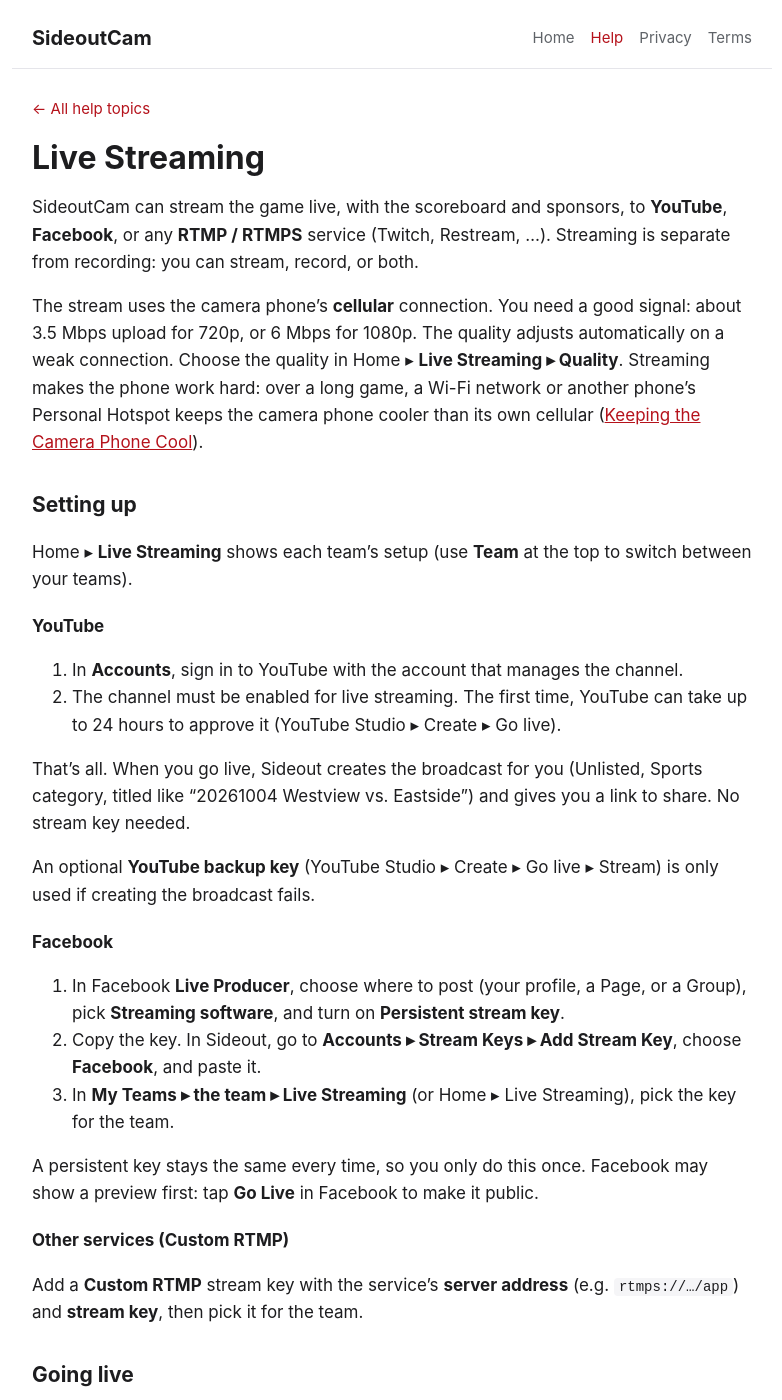
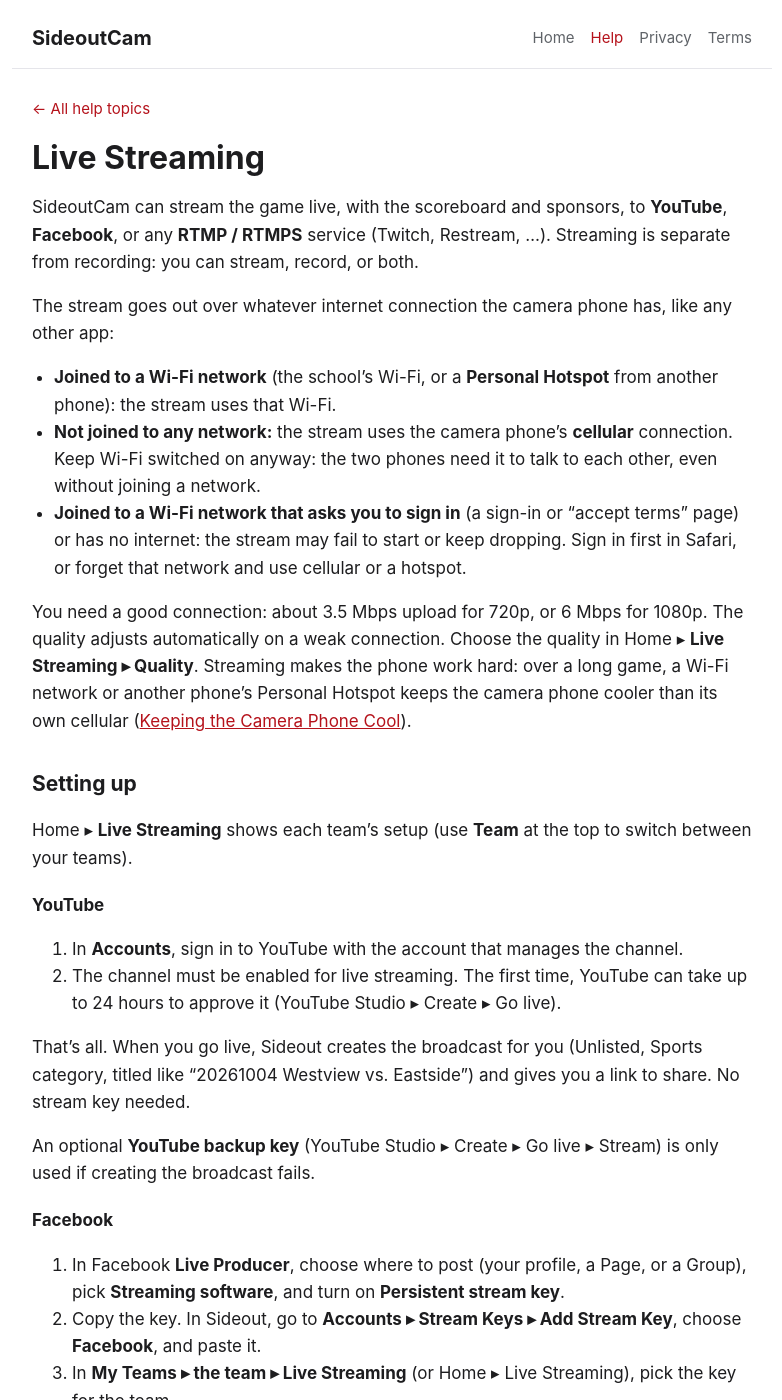
Before and after one commit to johncraigcole/sideout-site, a Jekyll site: the page built from help/07-Live-Streaming.md, in a window 1280 px wide and 1400 px high. Shown: the whole window, without its empty margins (248-1030 px from the left). Built offline with Jekyll 4.4.1, drawn with Linux system fonts in a browser that asks for light colours; some of the changed text lies outside the part shown.

Commit message:
Publish site and help pages (2026-10-09)

```diff
--- a/help/07-Live-Streaming.md
+++ b/help/07-Live-Streaming.md
@@ -7,7 +7,13 @@
 
 SideoutCam can stream the game live, with the scoreboard and sponsors, to **YouTube**, **Facebook**, or any **RTMP / RTMPS** service (Twitch, Restream, ...). Streaming is separate from recording: you can stream, record, or both.
 
-The stream uses the camera phone's **cellular** connection. You need a good signal: about 3.5 Mbps upload for 720p, or 6 Mbps for 1080p. The quality adjusts automatically on a weak connection. Choose the quality in Home ▸ **Live Streaming ▸ Quality**. Streaming makes the phone work hard: over a long game, a Wi-Fi network or another phone's Personal Hotspot keeps the camera phone cooler than its own cellular ([Keeping the Camera Phone Cool](12-Keeping-the-Phone-Cool.md)).
+The stream goes out over whatever internet connection the camera phone has, like any other app:
+
+- **Joined to a Wi-Fi network** (the school's Wi-Fi, or a **Personal Hotspot** from another phone): the stream uses that Wi-Fi.
+- **Not joined to any network:** the stream uses the camera phone's **cellular** connection. Keep Wi-Fi switched on anyway: the two phones need it to talk to each other, even without joining a network.
+- **Joined to a Wi-Fi network that asks you to sign in** (a sign-in or "accept terms" page) or has no internet: the stream may fail to start or keep dropping. Sign in first in Safari, or forget that network and use cellular or a hotspot.
+
+You need a good connection: about 3.5 Mbps upload for 720p, or 6 Mbps for 1080p. The quality adjusts automatically on a weak connection. Choose the quality in Home ▸ **Live Streaming ▸ Quality**. Streaming makes the phone work hard: over a long game, a Wi-Fi network or another phone's Personal Hotspot keeps the camera phone cooler than its own cellular ([Keeping the Camera Phone Cool](12-Keeping-the-Phone-Cool.md)).
 
 ## Setting up
 
@@ -38,7 +44,7 @@
 
 Tap **Go Live** on the camera screen. If the team has more than one destination set up, **Go Live…** lets you pick YouTube, Facebook or Custom.
 
-**Go Live** in SideoutTally uses the destination you last went live with (or the first one set up). The button shows which.
+In SideoutTally it works the same way: with one destination set up, **Go Live** shows which one and goes live there. With more than one, **Go Live…** opens a list (YouTube, Facebook, Custom RTMP) with a tick on the one you used last; tap where to go live. (An older SideoutCam on the camera phone always uses the destination you last went live with.)
 
 - **Between sets**, the stream stays up and shows a card: "Starting soon", "Waiting for Set 2 to start", or "Final". These cards are only on the stream, never in your recordings.
 - **When you pause**, viewers see "Stream paused momentarily" with the game and the reason (e.g. "Westview timeout") or your message.
```
